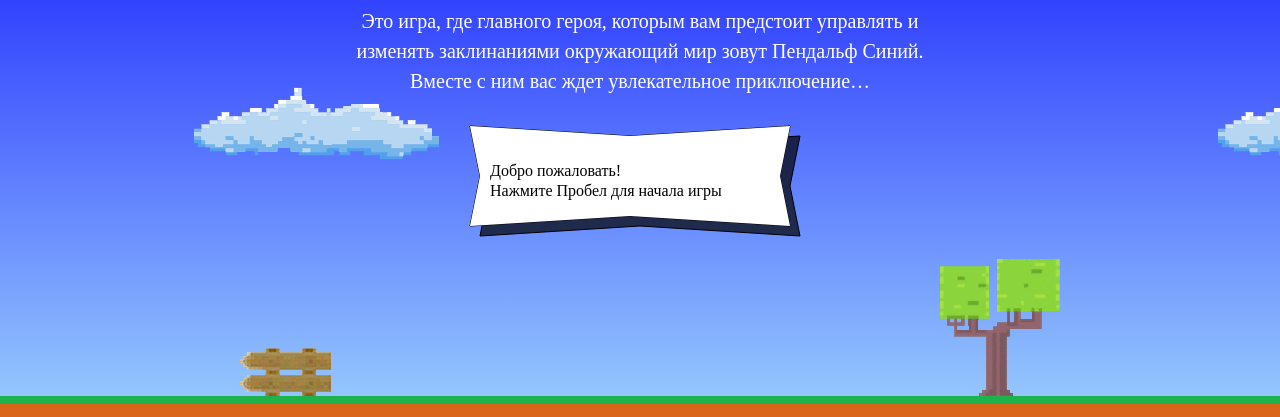
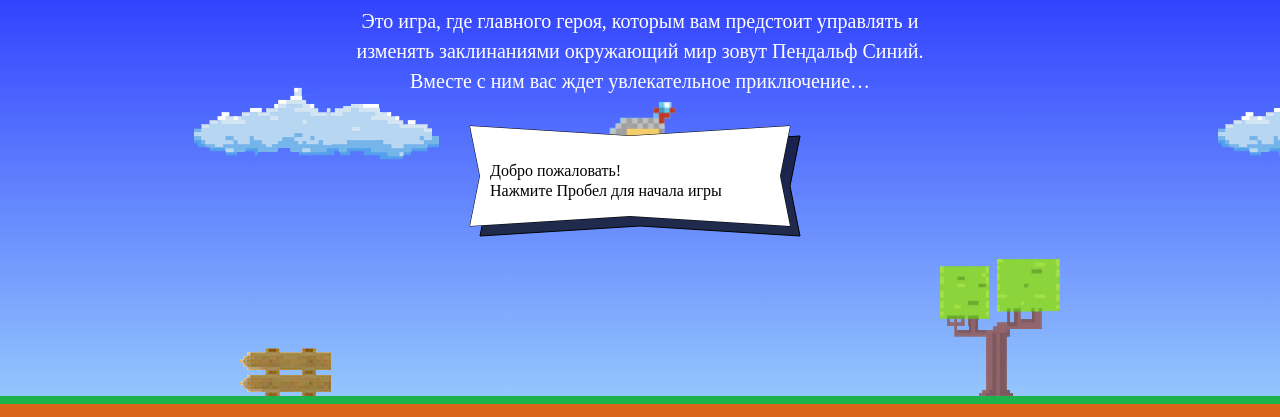
Before and after one commit to dmfedotov/125454-code-and-magick, a website: page index.html in a window 1280 px wide. Shown: the part 203-620 px from the top of the page. Drawn offline with Linux system fonts and the light colour scheme; a web font is replaced by a local one.

Commit message:
Исправляет замечания

```diff
--- a/index.html
+++ b/index.html
@@ -183,19 +183,19 @@
 
 <script>
   var fireballSize = 22;
+  var wizardSpeed = 3;
+  var wizardWidth = 70;
   var getFireballSpeed = function(left) {
     return left ? 5 : 2;
   }
-  var wizardSpeed = 3;
-  var wizardWidth = 70;
   var getWizardHeight = function() {
-    return 1.337 * wizardWidth;
+    return Math.round(1.337 * wizardWidth);
   }
   var getWizardX = function(width) {
-    return (width / 2) - (wizardWidth / 2);
+    return (width - wizardWidth) / 2;
   }
   var getWizardY = function(height) {
-    return height / 2 * 3;
+    return Math.round(height / 3 - getWizardHeight());
   }
 </script>
 <script src="js/game.js"></script>
```
